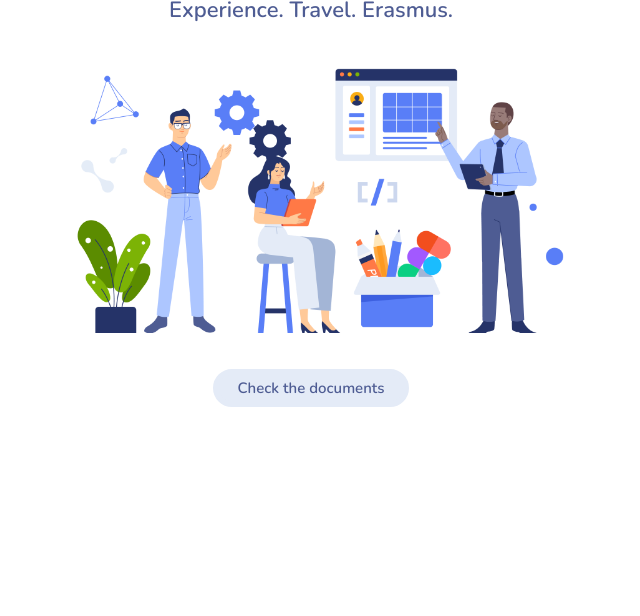
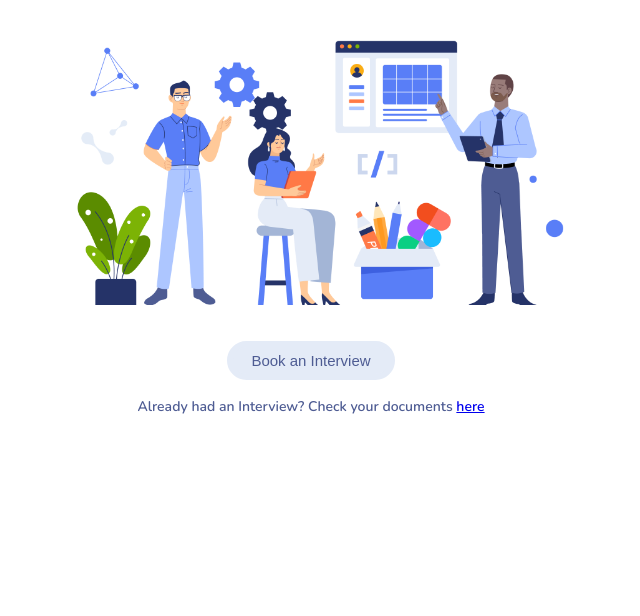
Before and after one commit to YusufSonmezler/HR, a plain HTML site: page check.html in a window 1280 px wide. Shown: the part 184-800 px from the top of the page, without its empty margins (329-969 px from the left). Drawn offline with nearby package versions, Linux system fonts and the light colour scheme.

Commit message:
update check documents page

```diff
--- a/check.html
+++ b/check.html
@@ -15,7 +15,8 @@
         <img class="illustration" src="Assets\background.png" alt="Illustration">
     </div>
     <div class="bottom-context">
-        <a href="#" class="button">Check the documents</a>
+        <button href="#" class="button">Book an Interview</button>
+        <p class="check">Already had an Interview? Check your documents <a href="#">here</a></p>
     </div>
 </body>
 </html>
--- a/checkstyle.css
+++ b/checkstyle.css
@@ -7,7 +7,7 @@ body {
 
 .top-content {
     position: relative;
-    padding-top: 100px;
+    padding-top: 80px;
 }
 
 .mid-content {
@@ -17,7 +17,7 @@ body {
 
 p {
     color: #4E5C93;
-    font-size: 22px;
+    font-size: 18px;
     margin: 0.5em auto 0 auto;
 }
 
@@ -37,7 +37,7 @@ p {
 	cursor:pointer;
 	color:#4e5c93;
 	font-size:15px;
-	padding:3px 18px;
+	padding: 5px 18px;
 	text-decoration:none;
 }
 .button:hover {
@@ -47,3 +47,33 @@ p {
 	position:relative;
 	top:1px;
 }
+
+  button{
+    cursor: pointer;
+    display: inline-block;
+    position: relative;
+    transition: 0.5s;
+  }
+
+  button:after {
+    content: '»';
+    position: absolute;
+    opacity: 0;
+    right: -5px;
+    transition: 0.5s;
+  }
+
+  button:hover{
+    padding-right: 24px;
+    padding-left:8px;
+  }
+
+  button:hover:after {
+    opacity: 1;
+    right: 10px;
+  }
+
+  .check {
+      font-size: 14px;
+      padding-top: 10px;
+  }
```
